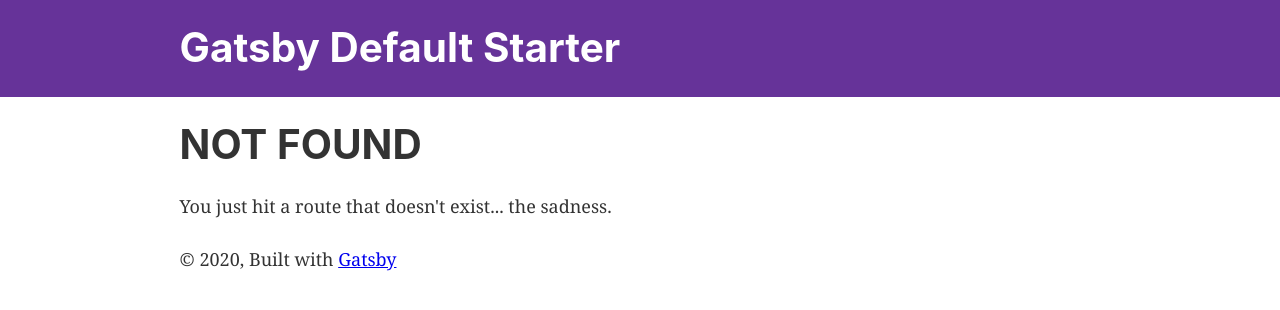
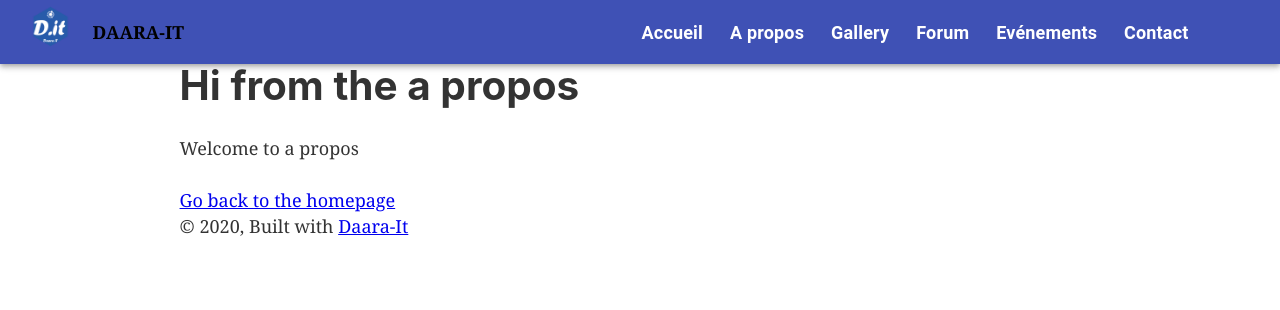
Before and after one commit to xarala221/Daara-IT-Website-2020, a Gatsby site: page /a-propos in a window 1280 px wide. Before the commit this address had no page. Built offline with nearby package versions, Linux system fonts and the light colour scheme; Gatsby itself is replaced by a stand-in of ours.

Commit message:
Barre de navigation ok

```diff
--- a/gatsby-config.js
+++ b/gatsby-config.js
@@ -26,7 +26,7 @@ module.exports = {
         display: `minimal-ui`,
         icon: `src/images/gatsby-icon.png`, // This path is relative to the root of the site.
       },
-    },
+    }
     // this (optional) plugin enables Progressive Web App + Offline functionality
     // To learn more, visit: https://gatsby.dev/offline
     // `gatsby-plugin-offline`,
--- a/package.json
+++ b/package.json
@@ -6,6 +6,7 @@
   "author": "Kyle Mathews <mathews.kyle@gmail.com>",
   "dependencies": {
     "@material-ui/core": "^4.9.9",
+    "@material-ui/icons": "^4.9.1",
     "gatsby": "^2.19.45",
     "gatsby-image": "^2.2.44",
     "gatsby-plugin-manifest": "^2.2.48",
--- a/src/components/header.js
+++ b/src/components/header.js
@@ -1,33 +1,10 @@
-import { Link } from "gatsby"
 import PropTypes from "prop-types"
 import React from "react"
+import Navbar from "./navbar"
 
 const Header = ({ siteTitle }) => (
-  <header
-    style={{
-      background: `rebeccapurple`,
-      marginBottom: `1.45rem`,
-    }}
-  >
-    <div
-      style={{
-        margin: `0 auto`,
-        maxWidth: 960,
-        padding: `1.45rem 1.0875rem`,
-      }}
-    >
-      <h1 style={{ margin: 0 }}>
-        <Link
-          to="/"
-          style={{
-            color: `white`,
-            textDecoration: `none`,
-          }}
-        >
-          {siteTitle}
-        </Link>
-      </h1>
-    </div>
+  <header>
+    <Navbar/>
   </header>
 )
 
--- a/src/components/layout.js
+++ b/src/components/layout.js
@@ -7,7 +7,7 @@
 
 import React from "react"
 import PropTypes from "prop-types"
-import { useStaticQuery, graphql } from "gatsby"
+import { useStaticQuery, graphql, Link } from "gatsby"
 
 import Header from "./header"
 import "./layout.css"
@@ -37,7 +37,7 @@ const Layout = ({ children }) => {
         <footer>
           © {new Date().getFullYear()}, Built with
           {` `}
-          <a href="https://www.gatsbyjs.org">Gatsby</a>
+          <Link to="/">Daara-It</Link>
         </footer>
       </div>
     </>
--- /dev/null
+++ b/src/components/nav-link.js
@@ -0,0 +1,20 @@
+import React from 'react';
+import { Link } from 'gatsby';
+
+const linkStyles = {
+    color: 'white',
+    fontWeight: 'bold',
+    display: 'inline-block',
+    margin: '0 0.5rem',
+    padding: '0.25rem',
+    textDecoration: 'none'
+};
+
+
+const NavLink = ({ children, to }) => (
+    <Link to={to} style={linkStyles}>
+        {children}
+    </Link>
+);
+
+export default NavLink;
--- /dev/null
+++ b/src/components/navbar.js
@@ -0,0 +1,62 @@
+import React from "react"
+import { Link } from "gatsby"
+import { makeStyles } from "@material-ui/core/styles"
+import AppBar from "@material-ui/core/AppBar"
+import Toolbar from "@material-ui/core/Toolbar"
+import Typography from "@material-ui/core/Typography"
+import Img from "../images/logo-dit-122x118.png"
+import NavLink from "./nav-link"
+
+const useStyles = makeStyles(theme => ({
+  root: {
+    flexGrow: 1,
+  },
+  title: {
+    flexGrow: 1,
+  },
+  logo: {
+    marginTop: theme.spacing(1.5),
+    marginBottom: theme.spacing(1.5),
+    marginBlock: 1,
+    height: 50.8,
+  },
+  link: {
+    color: 'black',
+    fontWeight: '700',
+    textDecoration: 'none',
+    marginRight: theme.spacing(2),
+    marginLeft: theme.spacing(2),
+  },
+}))
+
+export default function Navbar() {
+  const classes = useStyles()
+
+  return (
+    <div className={classes.root}>
+      <AppBar position="static">
+        <Toolbar>
+          <img
+            className={classes.logo}
+            src={Img}
+            alt="daara it"
+            title="logo daara it"
+          />
+          <Typography color="inherit" variant="h8" className={classes.title}>
+            <Link to="/" className={classes.link}> DAARA-IT </Link>
+          </Typography>
+          <Typography>
+            <NavLink to="/">Accueil</NavLink>
+            <NavLink to="/a-propos/">A propos</NavLink>
+            <NavLink to="/gallery/">Gallery </NavLink>
+            <NavLink to="/forum/">Forum</NavLink>
+            <NavLink to="/evenement/">Evénements</NavLink>
+            <NavLink to="/contact/">Contact</NavLink>
+            <NavLink></NavLink>
+            <NavLink></NavLink>
+          </Typography>
+        </Toolbar>
+      </AppBar>
+    </div>
+  )
+}
--- /dev/null
+++ b/src/pages/a-propos.js
@@ -0,0 +1,16 @@
+import React from "react"
+import { Link } from "gatsby"
+
+import Layout from "../components/layout"
+import SEO from "../components/seo"
+
+const Apropos = () => (
+  <Layout>
+    <SEO title="A Propos" />
+    <h1>Hi from the a propos</h1>
+    <p>Welcome to a propos</p>
+    <Link to="/">Go back to the homepage</Link>
+  </Layout>
+)
+
+export default Apropos
--- /dev/null
+++ b/src/pages/contact.js
@@ -0,0 +1,16 @@
+import React from "react"
+import { Link } from "gatsby"
+
+import Layout from "../components/layout"
+import SEO from "../components/seo"
+
+const Contact = () => (
+  <Layout>
+    <SEO title="Contact" />
+    <h1>Hi from the contact</h1>
+    <p>Welcome to contact</p>
+    <Link to="/">Go back to the homepage</Link>
+  </Layout>
+)
+
+export default Contact
```
Also changed, not shown: src/pages/evenement.js (added, +16 -0 lines), src/pages/forum.js (added, +16 -0 lines), src/pages/gallery.js (added, +16 -0 lines), src/images/logo-dit-122x118.png (added), 1 other file.
